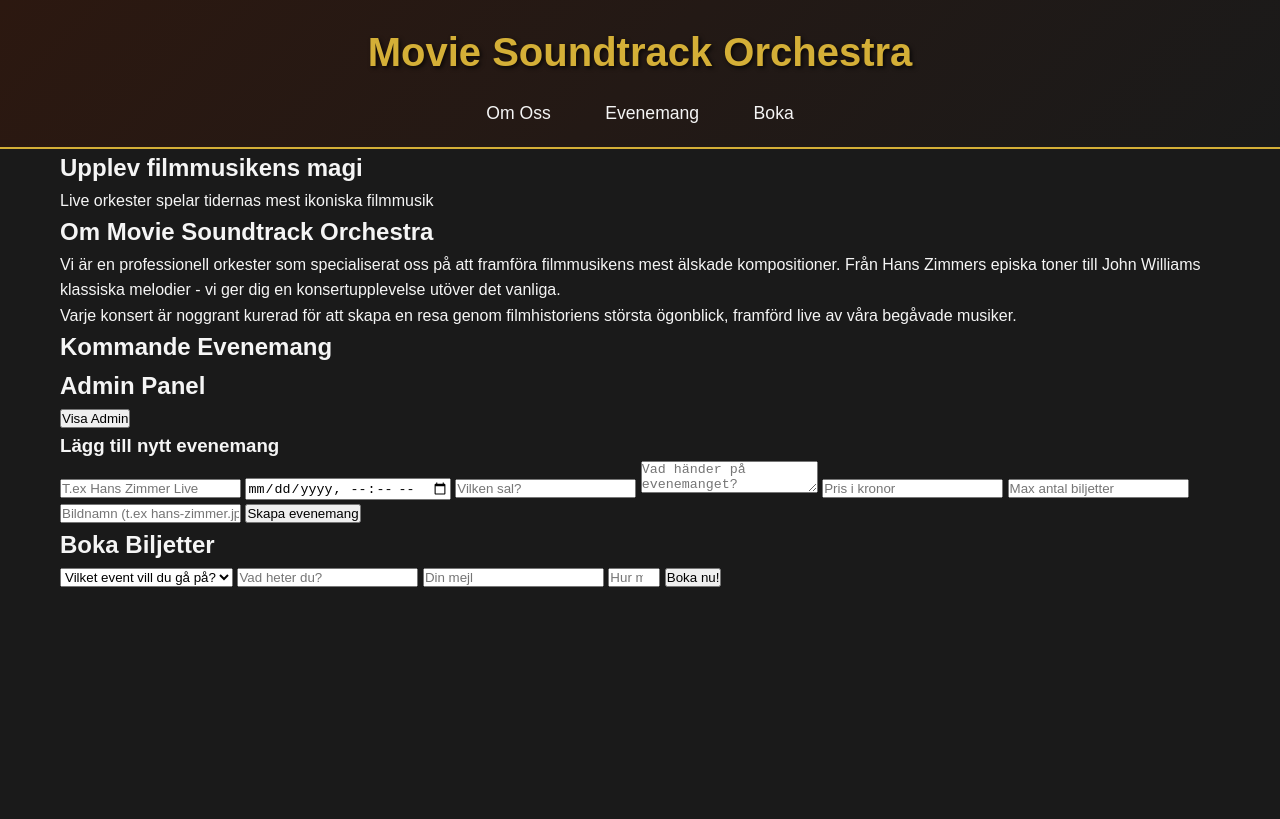
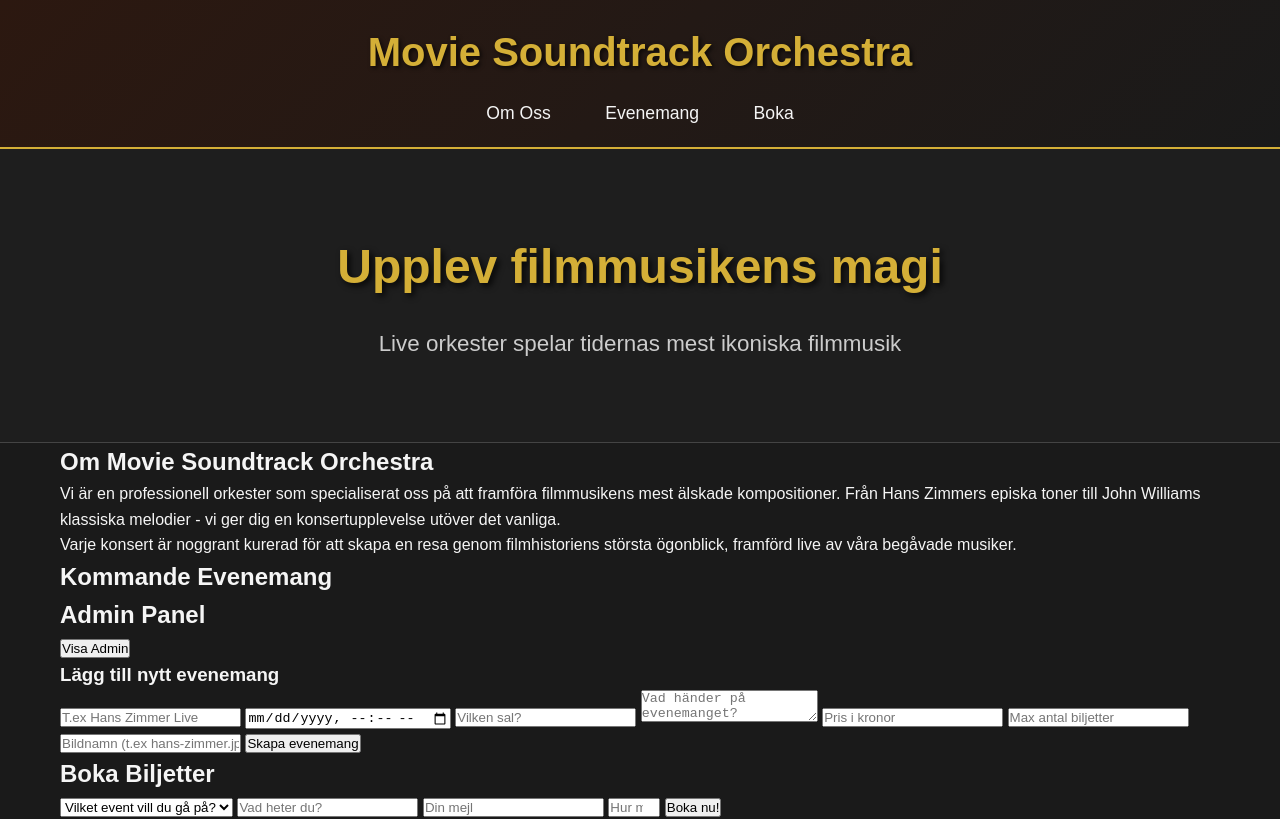
Before and after one commit to fexell/Gala-Emporium, a plain HTML site: page frontend/pages/movie-soundtrack.html in a window 1280 px wide. Drawn offline with Linux system fonts and the light colour scheme.

Commit message:
Styling av bannern

```diff
--- a/frontend/css/movie-soundtrack.css
+++ b/frontend/css/movie-soundtrack.css
@@ -50,3 +50,26 @@ body {
 .menu a:hover { /* när man hovrar över nav-länkarna */
   color: #d4af37; /* blir guld när man hovrar */
 }
+
+
+/* banner sektion - hero området */
+.banner { /* hela banner-sektionen */
+  background-color: #1e1e1e; /* bara en mörk grå bakgrund tills vidare */
+  padding: 80px 0;
+  text-align: center;
+  border-bottom: 1px solid #444;
+}
+
+.banner h2 { /* "Upplev filmmusikens magi" rubriken */
+  font-size: 3em;
+  color: #d4af37; /* guld */
+  margin-bottom: 20px;
+  text-shadow: 3px 3px 6px rgba(0,0,0,0.8);
+}
+
+.banner p { /* undertexten under rubriken */
+  font-size: 1.4em;
+  color: #cccccc;
+  max-width: 600px;
+  margin: 0 auto; /* centrerar texten */
+}
```
